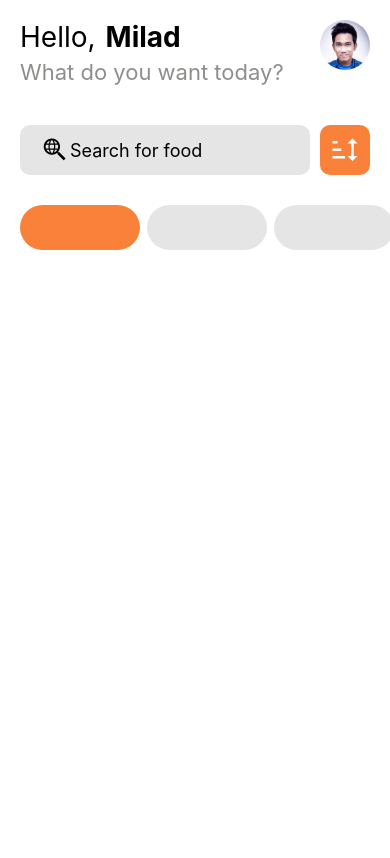
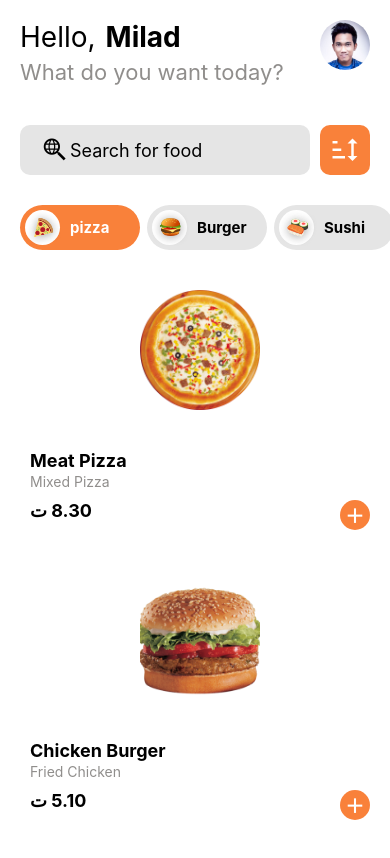
Before and after one commit to milad7212/Food, a React Native app: screen / in a window 390 px wide. Built offline with nearby package versions, Linux system fonts and the light colour scheme.

Commit message:
add HomeScreen

```diff
--- a/app/screens/HomeScreen.jsx
+++ b/app/screens/HomeScreen.jsx
@@ -7,12 +7,19 @@ import {
   TextInput,
   ScrollView,
   TouchableOpacity,
+  FlatList,
+  Dimensions,
+  TouchableHighlight,
 } from "react-native";
 import { MaterialCommunityIcons } from "@expo/vector-icons";
 
 import Screen from "../components/Screen";
 import colors from "../config/colors";
 import categories from "../config/categories";
+import foods from "../config/foods";
+
+const { width } = Dimensions.get("screen");
+const cardWidth = width / 2 - 20;
 
 function HomeScreen(props) {
   const [selectedCategoryIndex, setSelectedCategoryIndex] = useState(0);
@@ -25,7 +32,11 @@ function HomeScreen(props) {
         contentContainerStyle={styles.contentContainerStyle}
       >
         {categories.map((category, index) => (
-          <TouchableOpacity key={index} activeOpacity={0.8}>
+          <TouchableOpacity
+            key={index}
+            activeOpacity={0.8}
+            onPress={() => setSelectedCategoryIndex(index)}
+          >
             <View
               style={{
                 backgroundColor:
@@ -34,12 +45,68 @@ function HomeScreen(props) {
                     : colors.light,
                 ...styles.categoryBtn,
               }}
-            ></View>
+            >
+              <View style={styles.categoryBtnImgCon}>
+                <Image
+                  source={category.image}
+                  style={{ height: 40, width: 40, resizeMode: "cover" }}
+                />
+              </View>
+              <Text
+                style={{
+                  fontSize: 15,
+                  fontWeight: "bold",
+                  marginLeft: 10,
+                  color:
+                    selectedCategoryIndex == index ? colors.white : colors.dark,
+                }}
+              >
+                {category.name}
+              </Text>
+            </View>
           </TouchableOpacity>
         ))}
       </ScrollView>
     );
   };
+  const Card = ({ food }) => (
+    <TouchableHighlight
+      underlayColor={colors.white}
+      activeOpacity={0.9}
+      onPress={() => console.log("tap")}
+    >
+      <View style={styles.card}>
+        <View style={{ alignItems: "center", top: -40 }}>
+          <Image source={food.image} style={{ height: 120, width: 120 }} />
+        </View>
+        <View style={{ marginHorizontal: 20 }}>
+          <Text style={{ fontSize: 18, fontWeight: "bold" }}>{food.name}</Text>
+          <Text style={{ fontSize: 14, color: colors.grey, marginTop: 2 }}>
+            {food.ingredients}
+          </Text>
+        </View>
+        <View
+          style={{
+            marginTop: 10,
+            marginHorizontal: 20,
+            flexDirection: "row",
+            justifyContent: "space-between",
+          }}
+        >
+          <Text style={{ fontSize: 18, fontWeight: "bold" }}>
+            {food.price} ت
+          </Text>
+          <View style={styles.addToCartBtn}>
+            <MaterialCommunityIcons
+              name="plus"
+              size={25}
+              color={colors.white}
+            />
+          </View>
+        </View>
+      </View>
+    </TouchableHighlight>
+  );
 
   return (
     <Screen>
@@ -76,11 +143,35 @@ function HomeScreen(props) {
           <MaterialCommunityIcons name="sort" size={30} color={colors.white} />
         </View>
       </View>
-      <ListCategories/>
+      <ListCategories />
+      <FlatList
+        showsVerticalScrollIndicator={false}
+        numColumns={2}
+        data={foods}
+        renderItem={({ item }) => <Card food={item} />}
+      />
     </Screen>
   );
 }
 const styles = StyleSheet.create({
+  addToCartBtn: {
+    height: 30,
+    width: 30,
+    borderRadius: 20,
+    backgroundColor: colors.primary,
+    justifyContent: "center",
+    alignItems: "center",
+  },
+  card: {
+    backgroundColor: colors.white,
+    borderRadius: 15,
+    elevation: 13,
+    height: 220,
+    width: cardWidth,
+    marginHorizontal: 10,
+    marginBottom: 20,
+    marginTop: 50,
+  },
   categoryBtn: {
     height: 45,
     width: 120,
@@ -89,6 +180,14 @@ const styles = StyleSheet.create({
     alignItems: "center",
     paddingHorizontal: 5,
     flexDirection: "row",
+  },
+  categoryBtnImgCon: {
+    height: 35,
+    width: 35,
+    backgroundColor: colors.white,
+    borderRadius: 30,
+    justifyContent: "center",
+    alignItems: "center",
   },
   contentContainerStyle: {
     paddingVertical: 30,
```
Also changed, not shown: 1 other file (tests, documents, lock files or other folders).
